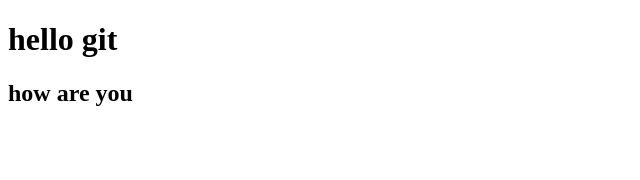
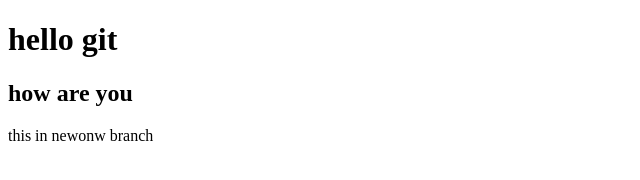
Before and after one commit to shanitkds/gitlearn, a plain HTML site: page index.html in a window 1280 px wide. Shown: the whole page, without its empty margins (0-640 px from the left). Drawn offline with Linux system fonts and the light colour scheme.

Commit message:
add a div about new one

```diff
--- a/index.html
+++ b/index.html
@@ -8,5 +8,6 @@
 <body>
     <h1>hello git</h1>
     <h2>how are you</h2>
+    <div>this in newonw branch</div>
 </body>
 </html>
```
